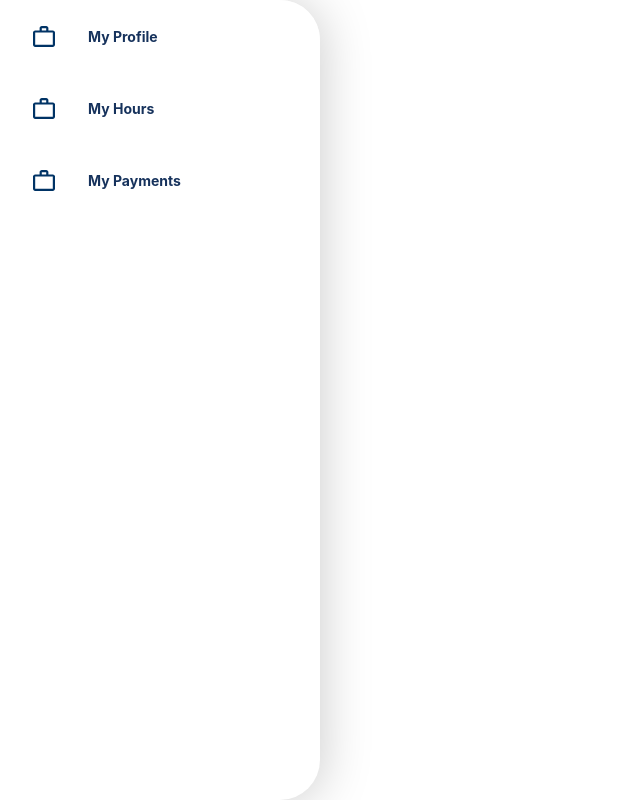
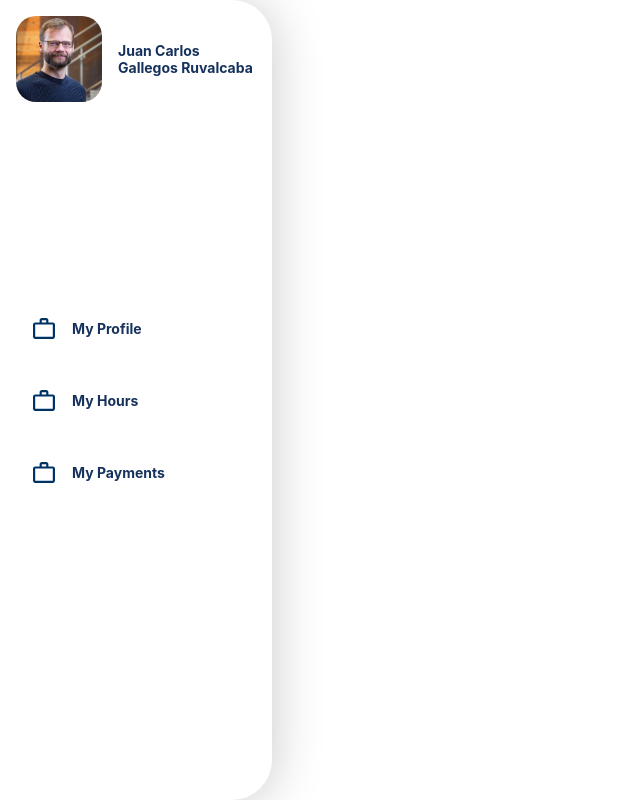
Before and after one commit to lilianaruva/jobmodule, a React (Create React App) app: page / in a window 1280 px wide. Shown: the whole page, without its empty margins (0-640 px from the left). Built offline with nearby package versions, Linux system fonts and the light colour scheme.

Commit message:
Navigation component completed

```diff
--- a/src/App.js
+++ b/src/App.js
@@ -1,4 +1,3 @@
-import logo from './logo.svg';
 import './App.css';
 import Navigation from './components/navigation/navigation';
 
--- a/src/components/navigation/navigation.css
+++ b/src/components/navigation/navigation.css
@@ -2,7 +2,7 @@
     position: fixed;
     top: 0;
     left: 0;
-    width: 20rem;
+    width: 17rem;
     height: 100%;
     background: white;
     box-shadow: 2px 2px 50px rgb(204, 204, 204);
@@ -14,13 +14,13 @@
     border-radius: 0 40px 40px 0;
 }
 
-.library h2{
-    padding: 2rem;
+.library h2 {
+    padding: 1rem;
     color: #16325C;
     font-size: 14px;
 }
 
-.library-items{
+.library-items {
     height: 40px;
     background: white;
     display: flex;
@@ -33,40 +33,64 @@
 .library-items img {
     width: 30%;
 }
-.library-items:hover{
+
+.library-items:hover {
     background: #F5FAFF;
     transform: translateX(5%);
     transition: 0.5s ease;
     box-shadow: 1px 1px 20px rgb(204, 204, 204);
 }
 
-.selected{
-    background:rgba(244, 179, 255, 0.9);
+.selected {
+    background: rgba(244, 179, 255, 0.9);
 }
-.active-library{
+
+.active-library {
     transform: translateX(0%);
     opacity: 1;
 }
 
+.profile {
+    display: flex;
+    align-items: center;
+}
+
+.profile img {
+    width: 86px;
+    height: 86px;
+    border-radius: 20px;
+    margin: 1em 0 1em 1em;
+}
+
+.space-items {
+    margin: 0;
+    position: absolute;
+    top: 50%;
+    -ms-transform: translateY(-50%);
+    transform: translateY(-50%);
+}
+
 @media screen and (max-width:768px) {
-    .library{
+    .library {
         width: 100%;
     }
 }
 
-*{
+* {
     scrollbar-width: thin;
-    scrollbar-color: rgba(155,155,155,0.5) transparent;
+    scrollbar-color: rgba(155, 155, 155, 0.5) transparent;
 }
 
-*::-webkit-scrollbar{
+*::-webkit-scrollbar {
     width: 5px;
 }
-*::-webkit-scrollbar-track{
+
+*::-webkit-scrollbar-track {
     background: transparent;
 }
-*::-webkit-scrollbar-thumb{
-    background-color: rgba(155,155,155,0.5);
+
+*::-webkit-scrollbar-thumb {
+    background-color: rgba(155, 155, 155, 0.5);
     border-radius: 20px;
     border: transparent;
 }
--- a/src/components/navigation/navigation.jsx
+++ b/src/components/navigation/navigation.jsx
@@ -1,16 +1,24 @@
 import React from "react";
 import Items from "./items";
+import User from "./user";
 import './navigation.css';
+
+import profile from './photo.jpg';
 
 const Navigation = () => {
     const menu = ["My Profile", "My Hours", "My Payments"];
     return (
         <div className="library active-library">
+            <div className="profile">
+                <User photo={profile} name="Juan Carlos Gallegos Ruvalcaba" />
+            </div>
+            <div className="space-items">
             {menu.map((item) => (
                 <div className="library-items">
                     <Items title={item} />
                 </div>
             ))}
+            </div>
         </div>
     )
 }
--- a/src/components/navigation/user.jsx
+++ b/src/components/navigation/user.jsx
@@ -1,8 +1,10 @@
 import React from "react";
 
-const User = () =>{
+const User = ({photo, name}) =>{
     return(
         <>
+        <img src={photo}></img>
+        <h2>{name}</h2>
         </>
     )
 }
```
Also changed, not shown: src/components/navigation/photo.jpg (added).
